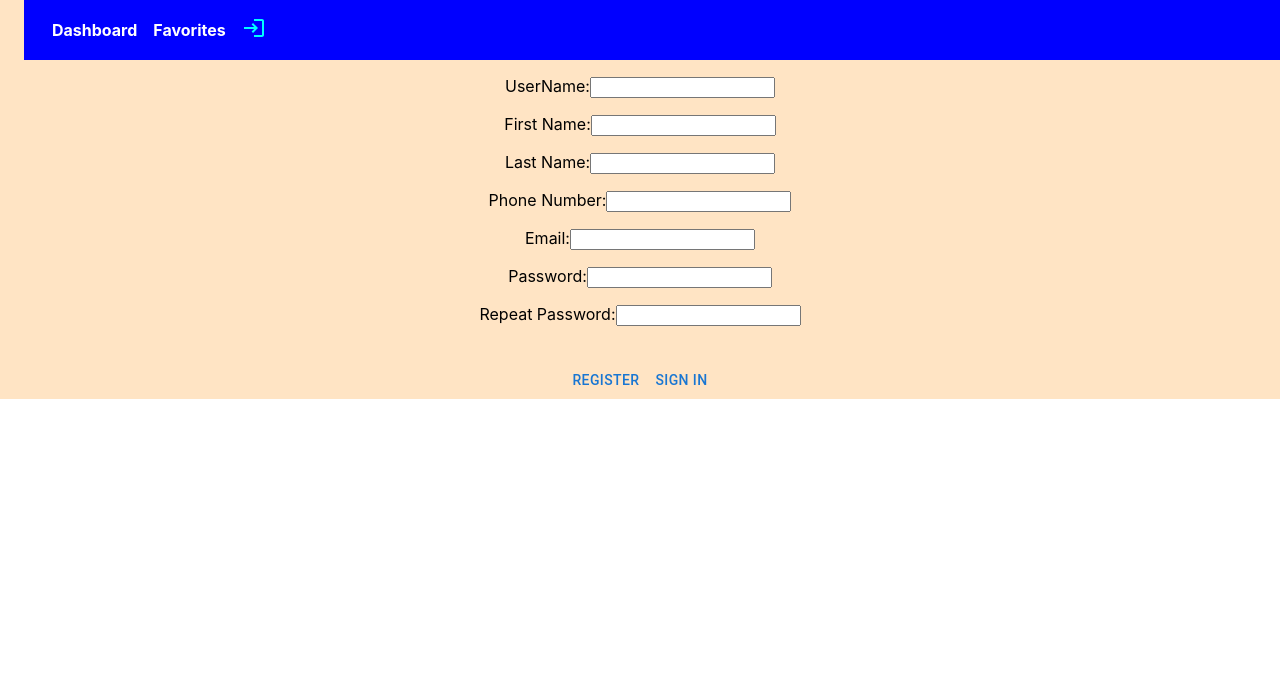
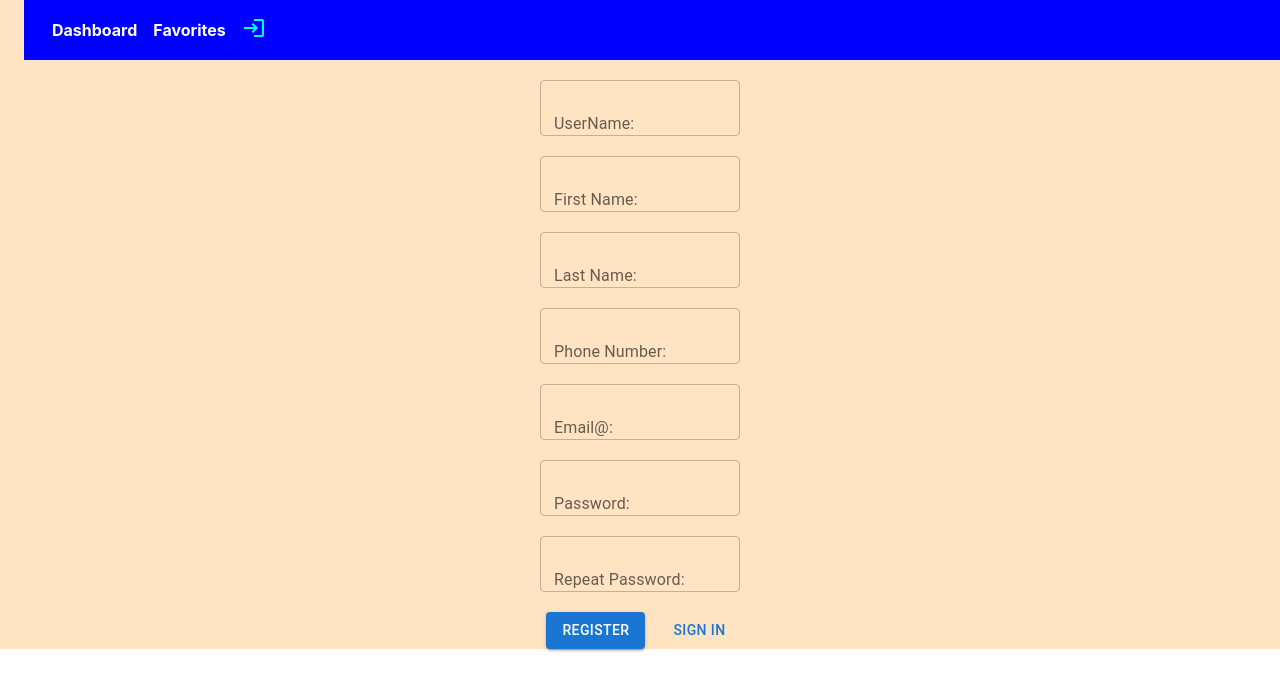
Before and after one commit to LadoTorchinava/finaltask, a React (Create React App) app: page /login in a window 1280 px wide. Both pictures are taken after a click on the button "SIGN UP". Shown: the top 690 px of the page. Built offline with nearby package versions, Linux system fonts and the light colour scheme.

Commit message:
login css

```diff
--- a/src/components/Forms/Register/Register.css
+++ b/src/components/Forms/Register/Register.css
@@ -1,8 +1,17 @@
-label {
-  display: block;
-  margin: 16px auto;
+.form {
+  margin-top: 20px;
+  display: flex;
+  flex-direction: column;
+  align-items: center;
+  justify-content: center;
+  gap: 20px;
 }
-.Register {
-  align-items: center;
-  flex-wrap: wrap;
+
+.input {
+  width: 200px;
 }
+
+.bottom {
+  display: flex;
+  gap: 20px;
+}
--- a/src/components/Forms/Register/Register.jsx
+++ b/src/components/Forms/Register/Register.jsx
@@ -1,5 +1,5 @@
 import { useState } from "react";
-import { Button } from "@mui/material";
+import { Button, TextField } from "@mui/material";
 import "./Register.css";
 import validateRegister from "./validate.js";
 
@@ -38,82 +38,83 @@ const Register = ({ setIsRegister }) => {
   };
 
   return (
-    <form onSubmit={handleSubmit}>
-      <label>
-        UserName:
-        <input
+    <form onSubmit={handleSubmit} className="form">
+      <TextField
+        className="input"
         type="text"
+        label="UserName:"
         name="userName"
         value={registerData.userName}
         onChange={handleChange}
+        error={loginErrors.userName}
+        variant="outlined"
       />
-        {loginErrors.userName && <span>{loginErrors.userName}</span>}
-      </label>
-      <label>
-        First Name:
-        <input
+      <TextField
+        className="input"
         type="text"
+        label="First Name:"
         name="firstName"
         value={registerData.firstName}
         onChange={handleChange}
+        error={loginErrors.firstName}
+        variant="outlined"
       />
-        {loginErrors.firstName && <span>{loginErrors.firstName}</span>}
-      </label>
-      <label>
-        Last Name:
-        <input
+      <TextField
+        className="input"
         type="text"
+        label="Last Name:"
         name="lastName"
         value={registerData.lastName}
         onChange={handleChange}
+        error={loginErrors.lastName}
+        variant="outlined"
       />
-        {loginErrors.lastName && <span>{loginErrors.lastName}</span>}
-      </label>
-      <label>
-        Phone Number:
-        <input
+      <TextField
+        className="input"
         type="text"
+        label="Phone Number:"
         name="phoneNumber"
         value={registerData.phoneNumber}
         onChange={handleChange}
+        error={loginErrors.phoneNumber}
+        variant="outlined"
       />
-        {loginErrors.phoneNumber && <span>{loginErrors.phoneNumber}</span>}
-      </label>
-      <label>
-        Email:
-        <input
+      <TextField
+        className="input"
         type="text"
+        label="Email@:"
         name="email"
         value={registerData.email}
         onChange={handleChange}
+        error={loginErrors.email}
+        variant="outlined"
       />
-        {loginErrors.email && <span>{loginErrors.email}</span>}
-      </label>
-      <label>
-        Password:
-        <input
+      <TextField
+        className="input"
         type="password"
+        label="Password:"
         name="password"
         value={registerData.password}
         onChange={handleChange}
+        error={loginErrors.password}
+        variant="outlined"
       />
-        {loginErrors.password && <span>{loginErrors.password}</span>}
-      </label>
-      <label>
-        Repeat Password:
-        <input
+      <TextField
+        className="input"
         type="password"
+        label="Repeat Password:"
         name="passwordRepeat"
         value={registerData.passwordRepeat}
         onChange={handleChange}
+        error={loginErrors.passwordRepeat}
+        variant="outlined"
       />
-        {loginErrors.passwordRepeat && (
-          <span>{loginErrors.passwordRepeat}</span>
-        )}
-      </label>
-      <br />
-      <Button type="submit">Register</Button>
+      <div className="bottom">
+        <Button type="submit" variant="contained">
+          Register
+        </Button>
         <Button onClick={() => setIsRegister(false)}>Sign In</Button>
+      </div>
     </form>
   );
 };
```
Lines whose indentation alone changed are shown as unchanged.
